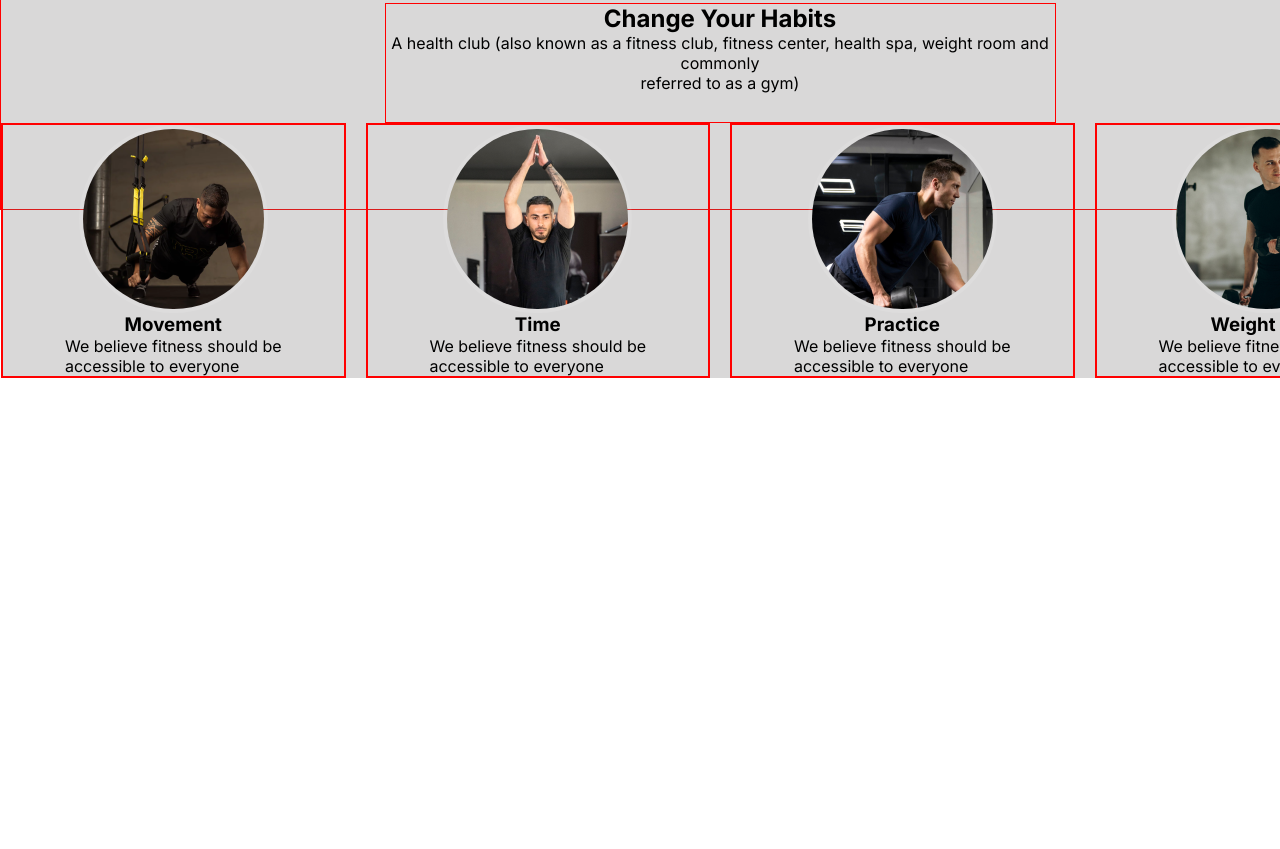
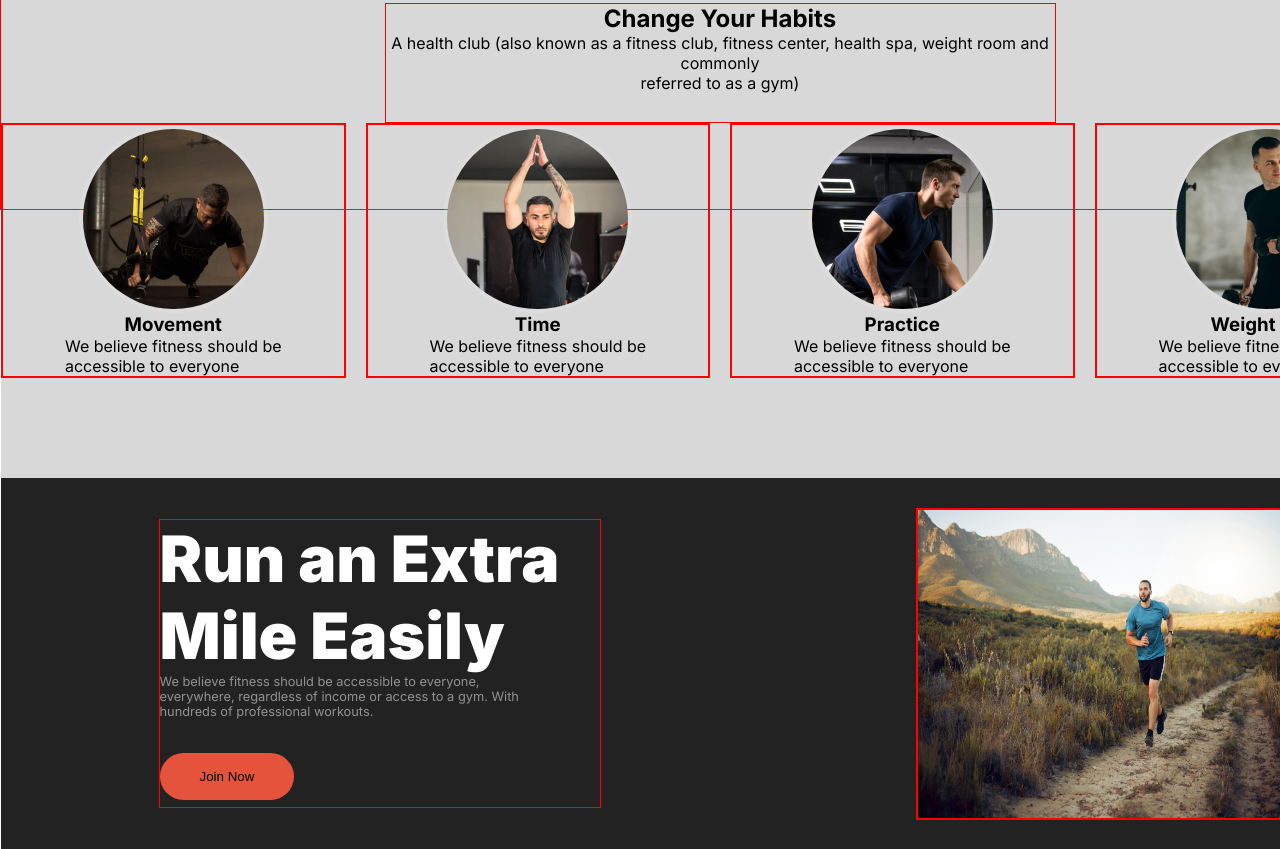
Before and after one commit to Hasan1971f/my-assignment-2, a plain HTML site: page index.html in a window 1280 px wide. Shown: the part 590-1439 px from the top of the page. Before the commit the page ends 968 px from the top, so only its background shows below. Drawn offline with Linux system fonts and the light colour scheme.

Commit message:
add a run section

```diff
--- a/index.html
+++ b/index.html
@@ -71,6 +71,18 @@
             </div>
 
         </div>
+       <div class="run-section">
+        <div class="run-section-title">
+        <h1 class="header-title">Run an Extra <br>
+            Mile Easily</h1>
+        <p class="decription">We believe fitness should be accessible to everyone,<br> everywhere, regardless of income or access to a gym. With <br> hundreds of professional workouts.</p>
+        <button class="btn-primary">Join Now</button>
+        </div>
+        <div class="run-image-section">
+         <img src="images/run.jpg" alt="">
+        </div>
+
+       </div>
 
     </div>
 
--- a/styles/style.css
+++ b/styles/style.css
@@ -114,3 +114,38 @@
    justify-content: center;
 
 }
+
+/* run section related styles */
+.run-section{
+   margin-top: 100px;
+   height: 371px;
+   background-color:rgba(34, 34, 34, 1);
+   display: flex;
+   justify-content: space-around;
+   align-items: center;
+}
+.run-image-section img{
+   width: 100%;
+   height: 100%;
+}
+.run-image-section{
+   width: 366px;
+   height: 312px;
+   border: 2px solid red;
+}
+.run-section-title{
+   width: 442px;
+   height: 289px;
+   border: 1px solid red;
+}
+.header-title{
+   font-weight: 900;
+   font-size: 4rem;
+   color: rgba(255, 255, 255, 1);
+}
+.decription{
+   font-weight: 400;
+   font-size: 0.8rem;
+   color:rgba(255, 255, 255, 0.5) ;
+   margin-bottom: 34px;
+}
```
